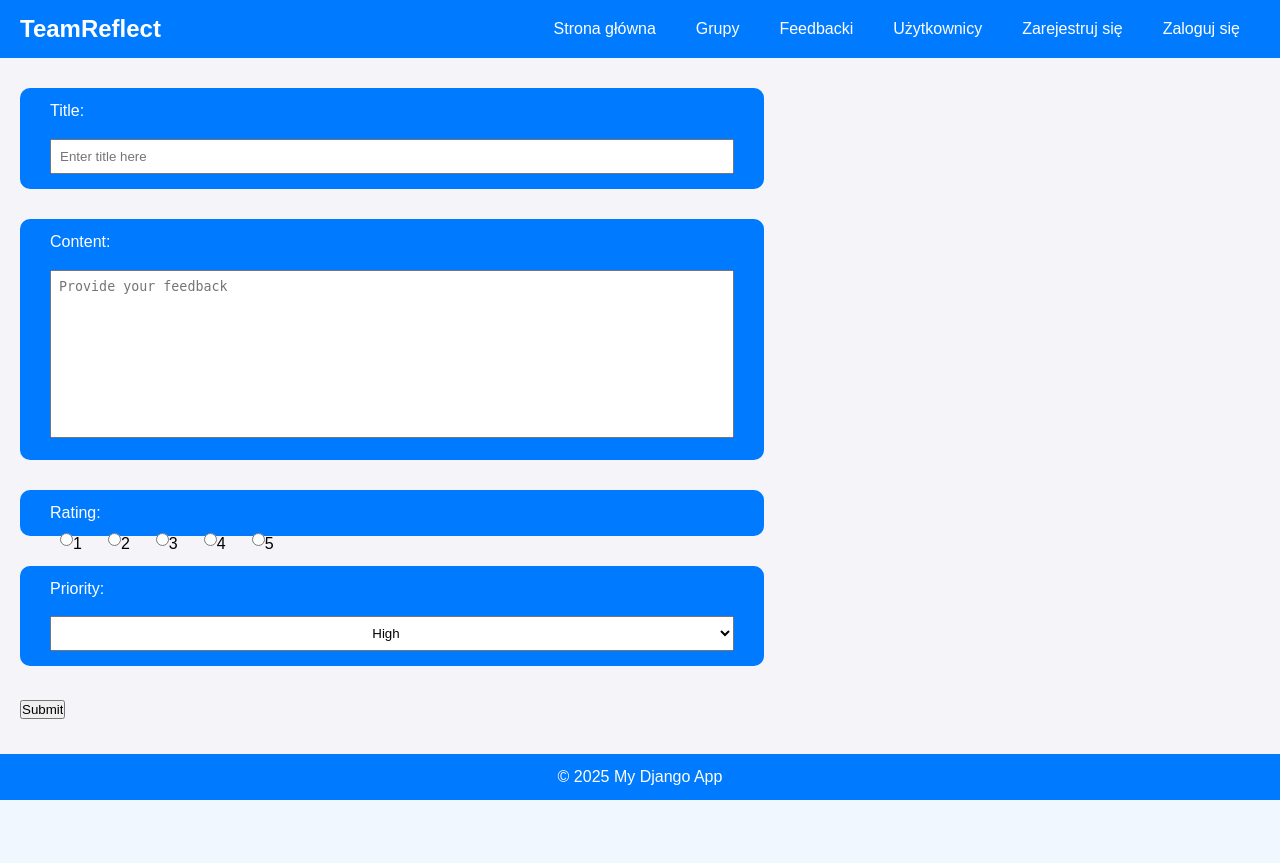
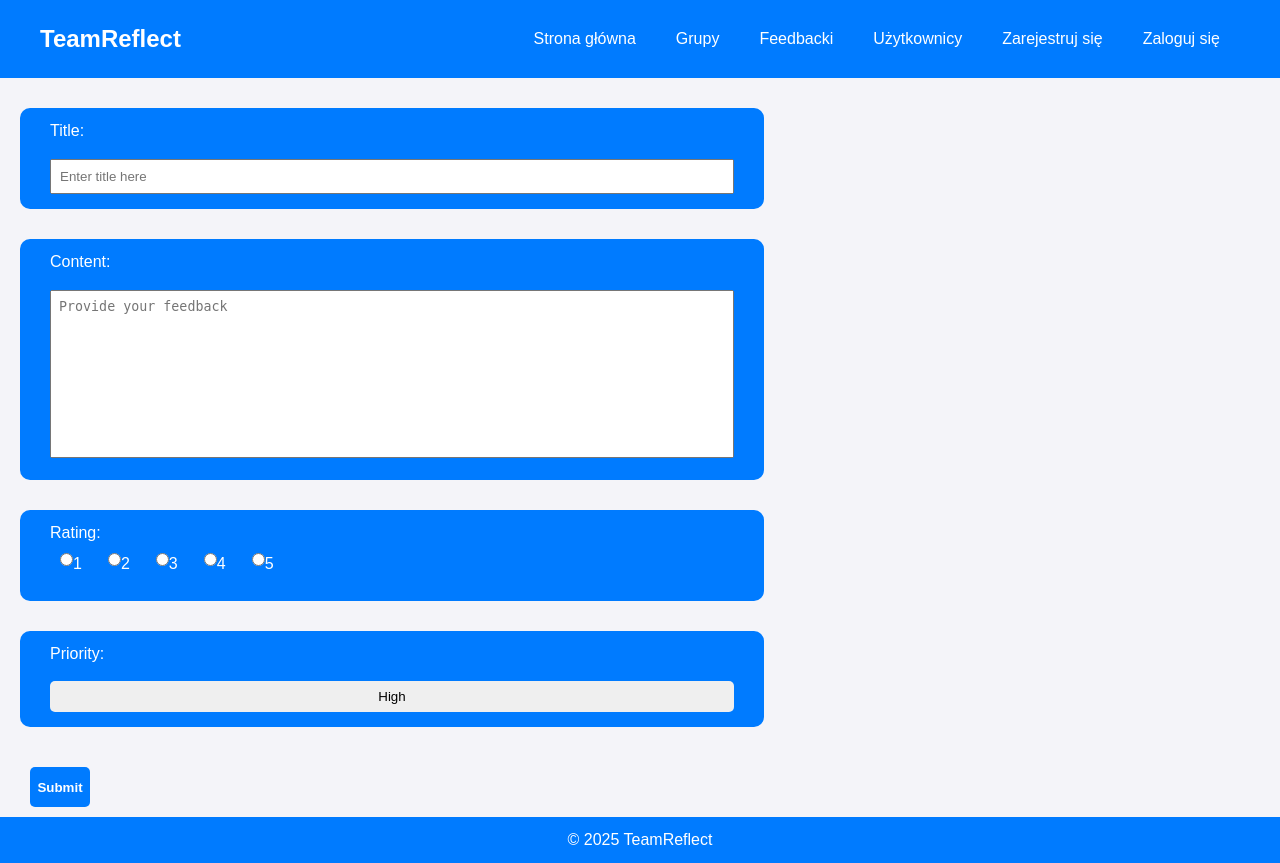
Before and after one commit to GreenAvian/TeamReflect_zut_project, a Django app: page /feedback/form/ in a window 1280 px wide. Before the commit the page ends 800 px from the top, so only its background shows below. Run offline with Django 5.2, Linux system fonts and the light colour scheme.

Commit message:
Completed feedback styling

```diff
--- a/TeamReflectApp/static/css/styles.css
+++ b/TeamReflectApp/static/css/styles.css
@@ -106,9 +106,13 @@ header, footer {
 
 }
 
+.feedback-form-rating {
+    padding-bottom:50px;
+}
+
 .feedback-rating-form label {
     float: left;
-    color: black;
+    color: #fff;
     clear: none;
     margin: 0px 1em 0px 8px;
 }
@@ -117,6 +121,8 @@ header, footer {
 .feedback-rating-form input.radio {
     float: left;
     clear: none;
+    outline:none;
+    border:none;
     margin: 2px 0 0 2px;
 }
 
@@ -129,6 +135,10 @@ header, footer {
 
 .feedback-priority-form {
     text-align: center;
+    border-radius: 5px;
+    outline:none;
+    border:none;
+    appearance: none;
 }
 
 .feedback-priority-label {
@@ -169,3 +179,15 @@ header, footer {
     display: block;
     padding: 5px 0;
 }
+
+#feedback-add-button {
+    background: #007bff;
+    border:none;
+    border-radius: 5px;
+    min-width: 60px;
+    max-width: 150px;
+    min-height: 40px;
+    margin: 10px;
+    color:#fff;
+    font-weight: bold;
+}
--- a/TeamReflectApp/templates/base.html
+++ b/TeamReflectApp/templates/base.html
@@ -6,10 +6,13 @@
     <meta name="viewport" content="width=device-width, initial-scale=1.0">
     <title>{% block title %}My Django App{% endblock %}</title>
     <link rel="stylesheet" href="{% static 'css/styles.css' %}">
+    <script src="{% static 'js/script.js' %}"></script>
 </head>
 <body>
+
     <div id="flexboxwrapper">
         <!-- Navigation Bar -->
+        <header>
             <nav id="sitenav">
                 <div class="nav-header">
                     <div class="logo">TeamReflect</div>
@@ -32,6 +35,7 @@
                     {% endif %}
                 </ul>
             </nav>
+        </header>
         <main id="content">
         <!-- Content Block -->
             {% block content %}
@@ -39,7 +43,7 @@
         </main>
         <!-- Optional Footer -->
         <footer>
-            <p>&copy; 2025 My Django App</p>
+            <p>&copy; 2025 TeamReflect</p>
         </footer>
     </div>
 </body>
--- a/TeamReflectApp/templates/feedback_form.html
+++ b/TeamReflectApp/templates/feedback_form.html
@@ -31,7 +31,7 @@
       {{ form.priority }}
   </div>
 
-  <input type="submit" value="Submit">
+  <input id="feedback-add-button" type="submit" value="Submit">
 </form>
 
 {% endblock %}
--- /dev/null
+++ b/static/js/script.js
@@ -0,0 +1,19 @@
+document.addEventListener('DOMContentLoaded', () => {
+    if (window.location.pathname.includes('/feedback/') && !window.location.pathname.includes('/feedback/form')) {
+        console.log('The URL is in the feedback subfolder.');
+
+        // Create the button element
+        const feedbackButton = document.createElement('button');
+        feedbackButton.id = 'feedback-add-button';
+        feedbackButton.textContent = 'Dodaj feedback';
+        feedbackButton.onclick = () => {
+            window.location.href = '/feedback/form';
+        };
+
+        // Insert the button below the header
+        const header = document.querySelector('header'); // Assuming you have a <header> element
+        if (header) {
+            header.insertAdjacentElement('afterend', feedbackButton);
+        }
+    }
+});
```
Lines whose indentation alone changed are shown as unchanged.
